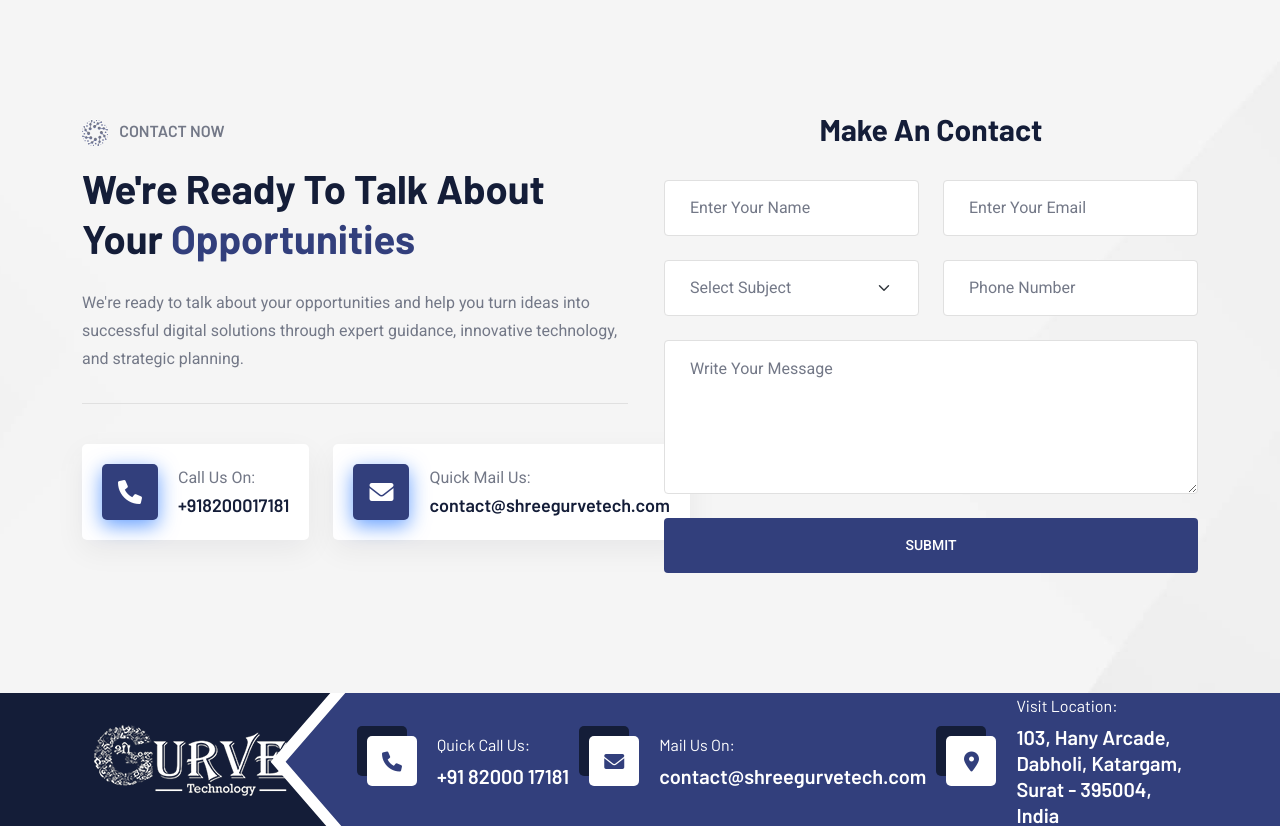
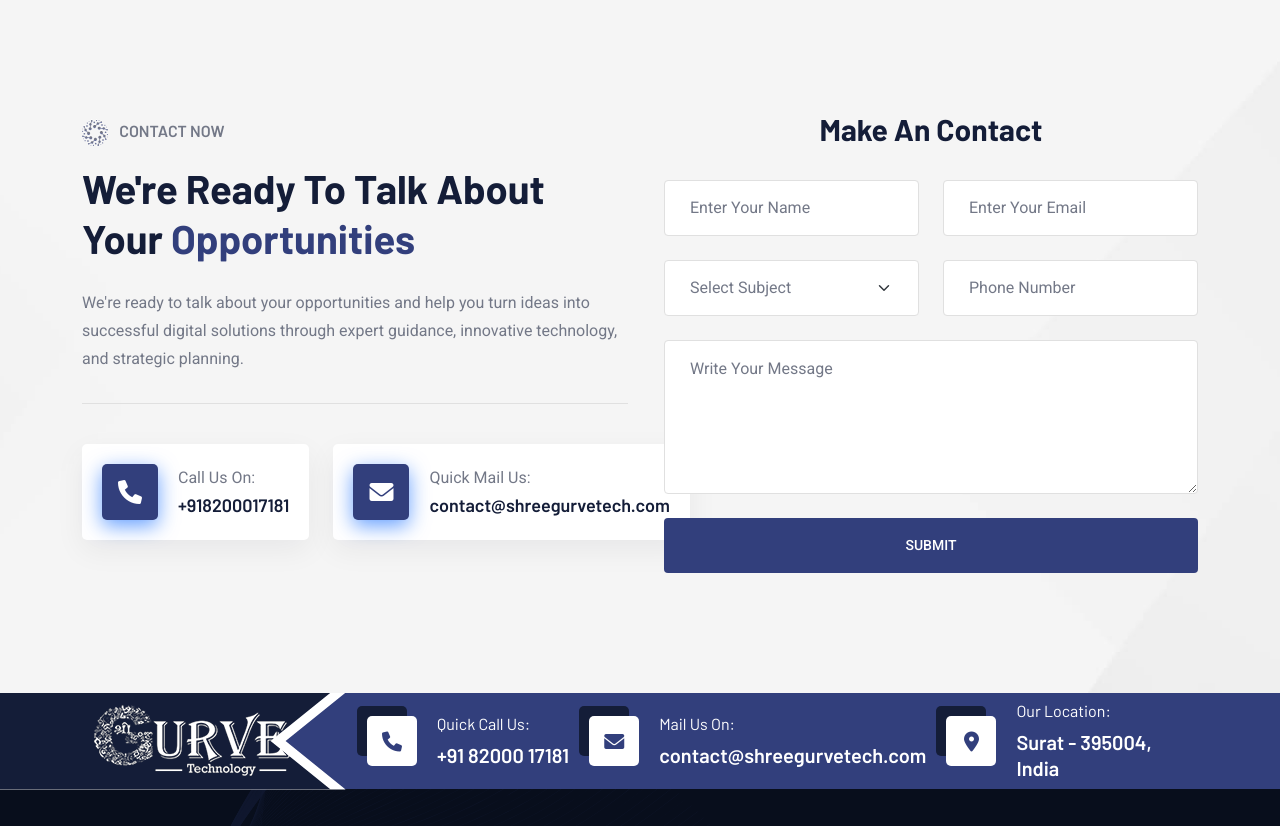
Before and after one commit to GKDevotion/shree-gurve-tech, a PHP site: page /index.php in a window 1280 px wide. Shown: the part 5674-6500 px from the top of the page. Run offline with PHP 8.4, Linux system fonts and the light colour scheme.

Commit message:
update address

```diff
--- a/elements/footer.php
+++ b/elements/footer.php
@@ -38,7 +38,7 @@
                                 <div class="footer-contact">
                                     <div class="footer-contact_icon"><i class="fas fa-location-dot"></i></div>
                                     <div class="media-body">
-                                        <span class="footer-contact_text">Visit Location:</span>
+                                        <span class="footer-contact_text">Our Location:</span>
                                         <a href="https://www.google.com/maps" class="footer-contact_link">
                                             <?php echo representativeOfficeAddress();?>
                                         </a>
--- a/helper/function.php
+++ b/helper/function.php
@@ -26,7 +26,7 @@ function contactEmail(){
 }
 
 function officeAddress(){
-    return "103, Hany Arcade, Dabholi, Katargam, Surat - 395004, India";
+    return "Surat - 395004, India";//103, Hany Arcade, Dabholi, Katargam,
 }
 
 function representativeOfficeAddress(){
```
